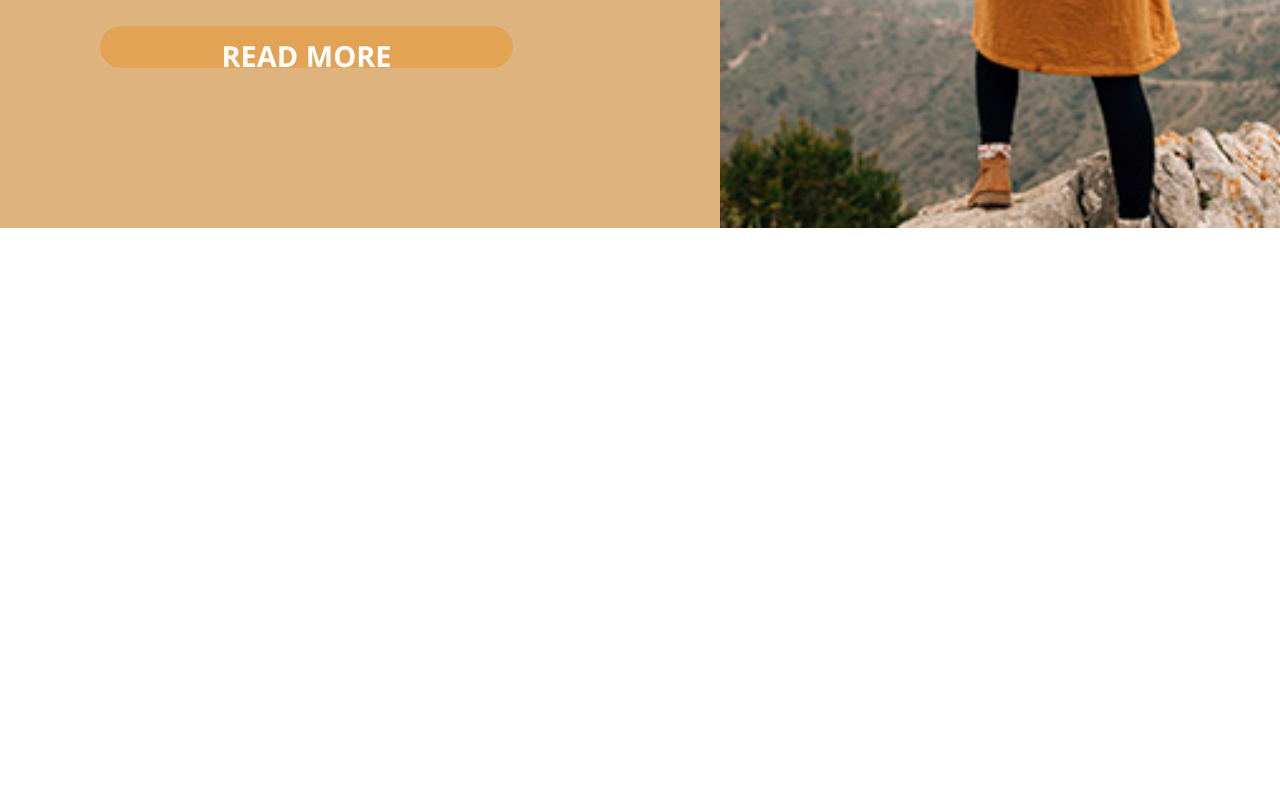
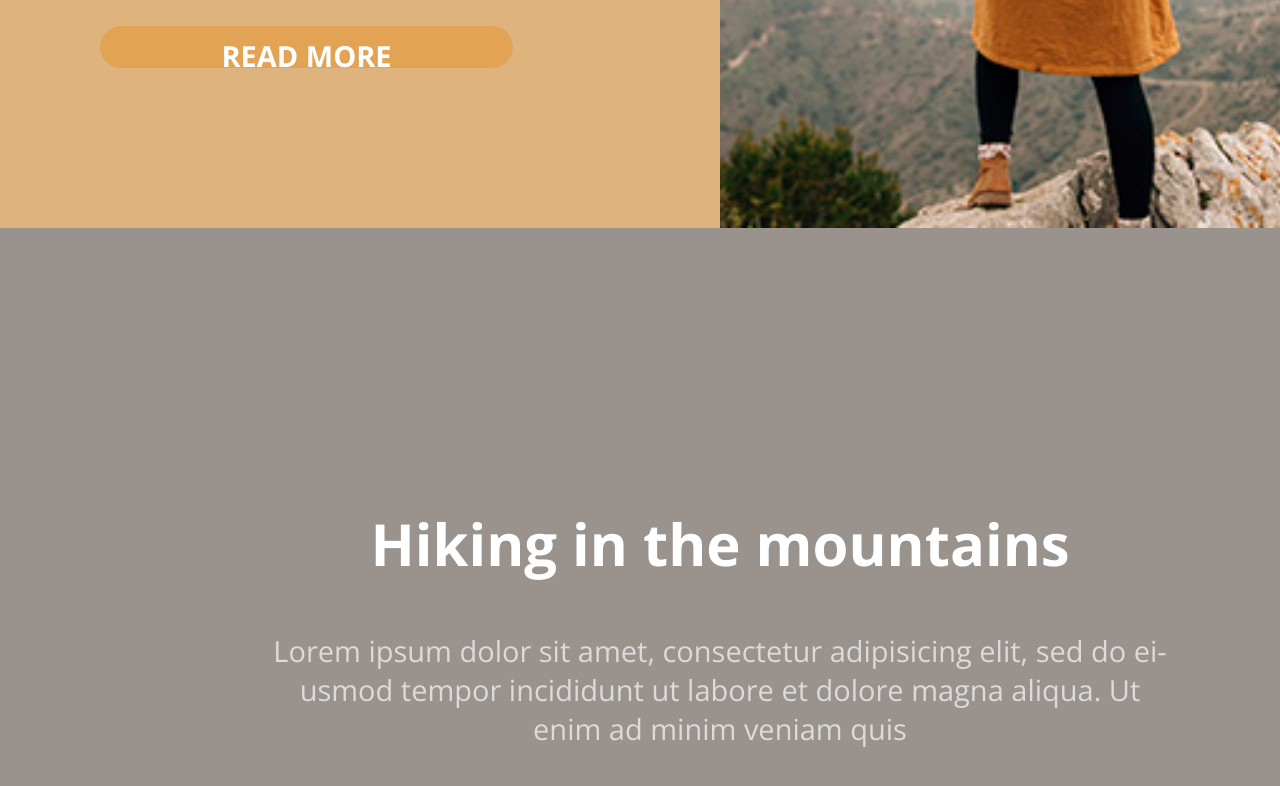
Before and after one commit to sabrina-32-SUST/Web-Tech-Assaignment1, a plain HTML site: page index.html in a window 1280 px wide. Shown: the part 3368-4154 px from the top of the page. Before the commit the page ends 3596 px from the top, so only its background shows below. Drawn offline with nearby package versions, Linux system fonts and the light colour scheme.

Commit message:
hiking div

```diff
--- a/CSS/style.css
+++ b/CSS/style.css
@@ -435,3 +435,27 @@ height: 1560px;
     }
 
   } */
+
+  .hiking_wraper{
+      height: 640px;
+      width: 100%;
+      background-color: #99928d;
+      text-align: center;
+      padding-top: 228px;
+
+    }
+    .hiking_wraper h2{
+
+        font-family: "open sans";
+        font-size: 58px;
+        font-weight: 800;
+        font-style: bold;
+        color: #ffffff;
+      }
+      .hiking_wraper p{
+        font-family: "open sans";
+        font-size: 29px;
+        font-weight: 400;
+        color: #dbdbdb;
+
+      }
--- a/index.html
+++ b/index.html
@@ -182,6 +182,32 @@
 
             <!-- split screen  end -->
 
+            <!-- hiking div -->
+
+            <div class="hiking_wraper">
+              <div  class="hiking_heading">
+                <h2>Hiking in the mountains</h2>
+              </div>
+              <div class="hiking_p">
+                <p>Lorem ipsum dolor sit amet, consectetur adipisicing elit, sed do ei-<br>
+                  usmod tempor incididunt ut labore et dolore magna aliqua. Ut<br>
+                   enim ad minim veniam quis </p>
+              </div>
+
+
+            </div>
+                        <!-- hiking div end -->
+
+                                    <!-- explore div -->
+
+
+
+
+         <!-- explore div end -->
+
+
+
+
 
 </div>
 
```
